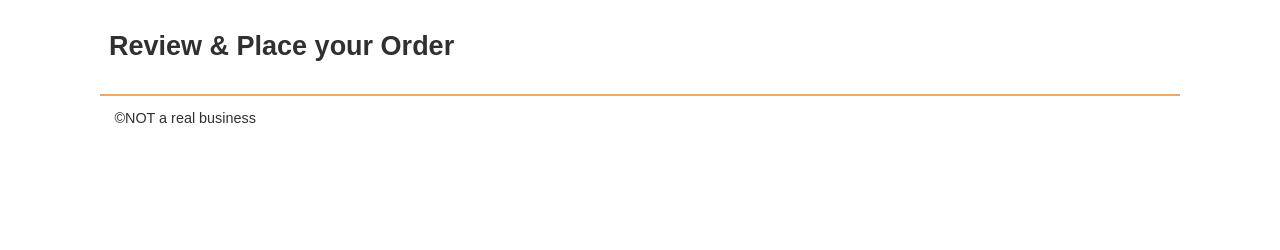
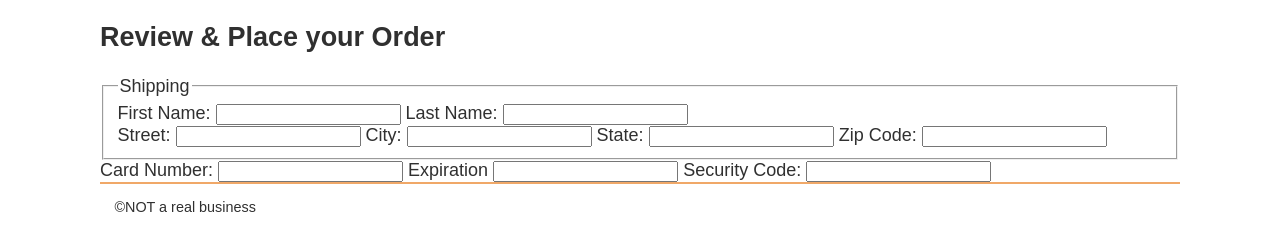
Before and after one commit to ajrobbins04/wdd330_groupWork, a website: page src/checkout/index.html in a window 1280 px wide. Shown: the part 62-312 px from the top of the page. Drawn offline with Linux system fonts and the light colour scheme; files that its build step writes are made by us from their sources.

Commit message:
new branch

```diff
--- a/src/checkout/index.html
+++ b/src/checkout/index.html
@@ -17,9 +17,42 @@
     </header>
 
     <main class="divider">
-      <section class="products">
         <h2>Review & Place your Order</h2>
-      </section>
+      <section class="checkout-form">
+        <form name="checkout" action="">
+          <fieldset>
+            <legend>Shipping</legend>
+            <div class="shipping-name">
+              <label for="fname">First Name:</label>
+              <input type="text" name="fname"/>
+              <label for="lname">Last Name:</label>
+              <input type="text" name="lname"/>
+          </div>
+          <div class="shipping-address">
+              <label for="street">Street:</label>
+              <input type="text" name="street" required>
+              <label for="city">City:</label>
+              <input type="text" name="city" required>
+              <label for="state">State:</label>
+              <input type="text" name="state" required>
+              <label for="zip">Zip Code:</label>
+              <input type="text" name="zip" required>
+            </fieldset>
+          </div>
+          <div class="payment" >
+            <label for="card-number">Card Number:</label>
+            <input type="text" name="card-number">
+            <label for="expiration">Expiration</label>
+            <input type="text" name="expiration">
+            <label for="security-code">Security Code:</label>
+            <input type="text" name="security-code">
+          </div>
+          </fieldset>
+
+
+      </form>
+    </section>
+
     </main>
 
     <footer id="template-footer"></footer>
--- /dev/null
+++ b/src/js/checkout-process.mjs
@@ -0,0 +1,6 @@
+import { getLocalStorage } from "./utils.mjs";
+
+
+const checkoutProcess = {
+    key: "",
+}
```
